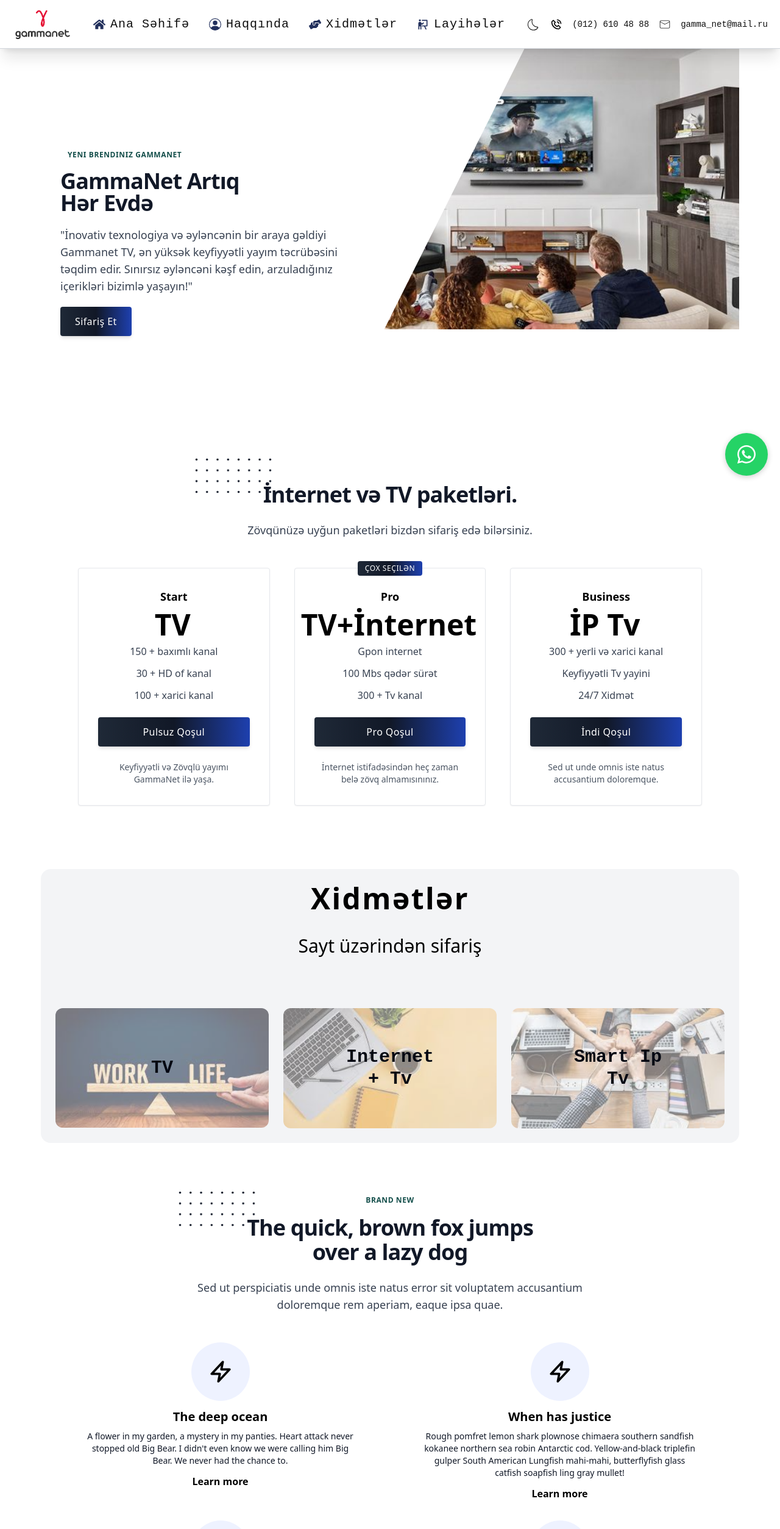
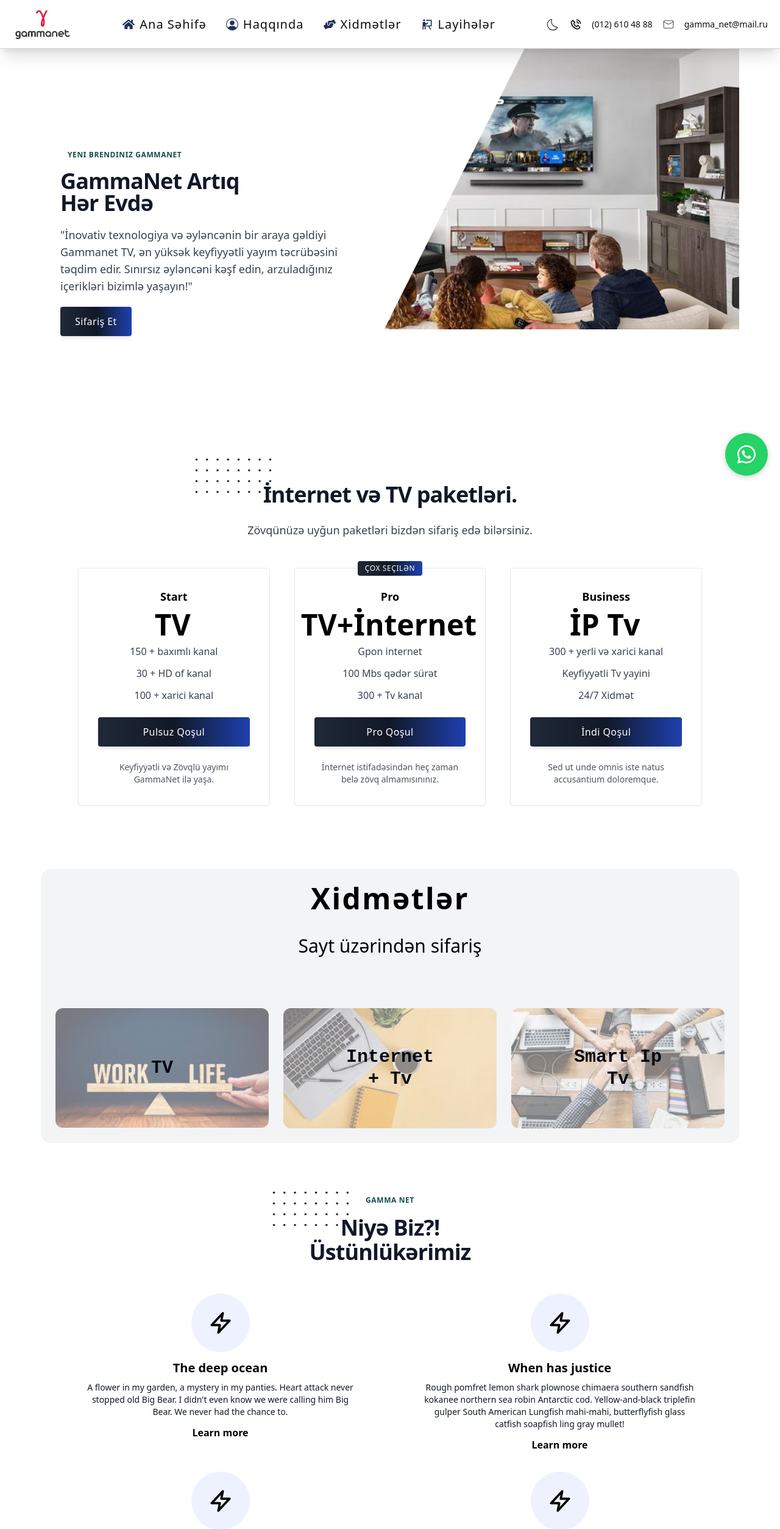
Before and after one commit to bedirlituran/netlika, a Next.js app: page / in a window 1280 px wide. Shown: the top 2507 px of the page at 61% size. Built offline with nearby package versions, Linux system fonts and the light colour scheme.

Commit message:
elnur baxsin

```diff
--- a/components/Navbar.jsx
+++ b/components/Navbar.jsx
@@ -20,8 +20,8 @@
     setisClick(!isClick)};
   return (
     <>
-      <div className="font-custom file:flex items-center justify-between px-2 bg-white transition-colors duration-500  w-full h-20 sticky top-0 z-50 border-b border-gray-300 shadow-xl text-blue-950">
-        <nav className="flex justify-between items-center font-medium lg:flex  lg:justify-between  h-20 lg:items-center sticky top-0 p-3  font-custom  space-x-2 min-w-full lg:text-sm  opacity-95 " >
+      <div className="font-sans file:flex items-center justify-between px-2 bg-white transition-colors duration-500  w-full h-20 sticky top-0 z-50 border-b border-gray-300 shadow-xl text-blue-950">
+        <nav className="flex justify-between items-center font-medium lg:flex  lg:justify-between  h-20 lg:items-center sticky top-0 p-3   space-x-2 min-w-full lg:text-sm  opacity-95 " >
           <Link href="/">
             <Image
               src="/image/logo.webp"
--- a/components/Niyebiz.jsx
+++ b/components/Niyebiz.jsx
@@ -5,7 +5,7 @@
       <div className="max-w-xl mb-10 md:mx-auto sm:text-center lg:max-w-2xl md:mb-12">
         <div>
           <p className="inline-block px-3 py-px mb-4 text-xs font-semibold tracking-wider text-teal-900 uppercase rounded-full bg-teal-accent-400">
-            Brand new
+            Gamma net
           </p>
         </div>
         <h2 className="max-w-lg mb-6 font-sans text-3xl font-bold leading-none tracking-tight text-gray-900 sm:text-4xl md:mx-auto">
@@ -32,14 +32,12 @@
                 height="24"
               />
             </svg>
-            <span className="relative">The</span>
+            <span className="relative">Niyə</span>
           </span>{' '}
-          quick, brown fox jumps over a lazy dog
+          Biz?!<br></br>
+          Üstünlükərimiz
         </h2>
-        <p className="text-base text-gray-700 md:text-lg">
-          Sed ut perspiciatis unde omnis iste natus error sit voluptatem
-          accusantium doloremque rem aperiam, eaque ipsa quae.
-        </p>
+
       </div>
       <div className="grid gap-8 row-gap-10 lg:grid-cols-2">
         <div className="max-w-md sm:mx-auto sm:text-center">
```
